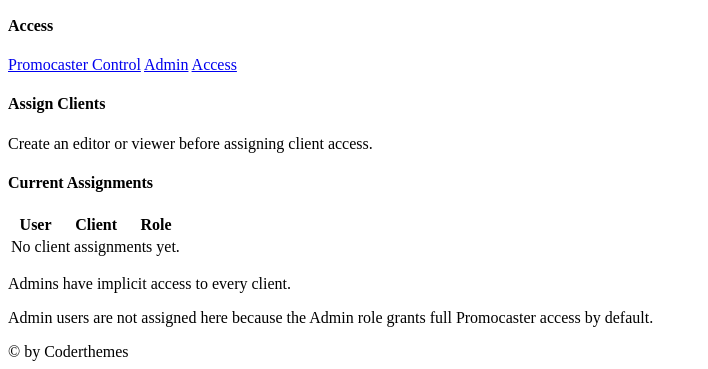
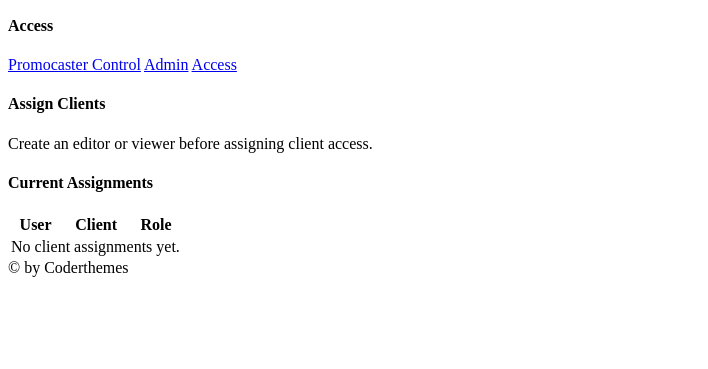
Before and after one commit to peternickol/promocaster-control, a Python web app: template backend/templates/admin/pages/promocaster-access.html in a window 1280 px wide. Shown: the part 2000-2369 px from the top of the page, without its empty margins (0-708 px from the left). After the commit the page ends 2277 px from the top, so only its background shows below. Run offline with Jinja, Linux system fonts and the light colour scheme; the template is opened without the code that fills it, so the values that code supplies are empty.

Commit message:
Removed that admin implicit-access box from the Access page.

```diff
--- a/backend/templates/admin/pages/promocaster-access.html
+++ b/backend/templates/admin/pages/promocaster-access.html
@@ -75,15 +75,6 @@
 </table>
 </div>
 </div>
-<div class="card xl:col-span-2">
-<div class="card-body flex items-start gap-3">
-<span class="size-10 flex items-center justify-center rounded-full bg-primary/15 text-primary"><i class="iconify tabler--shield-check text-xl"></i></span>
-<div>
-<p class="font-semibold">Admins have implicit access to every client.</p>
-<p class="text-sm text-default-400">Admin users are not assigned here because the Admin role grants full Promocaster access by default.</p>
-</div>
-</div>
-</div>
 </div>
 </div>
 </main>
```
